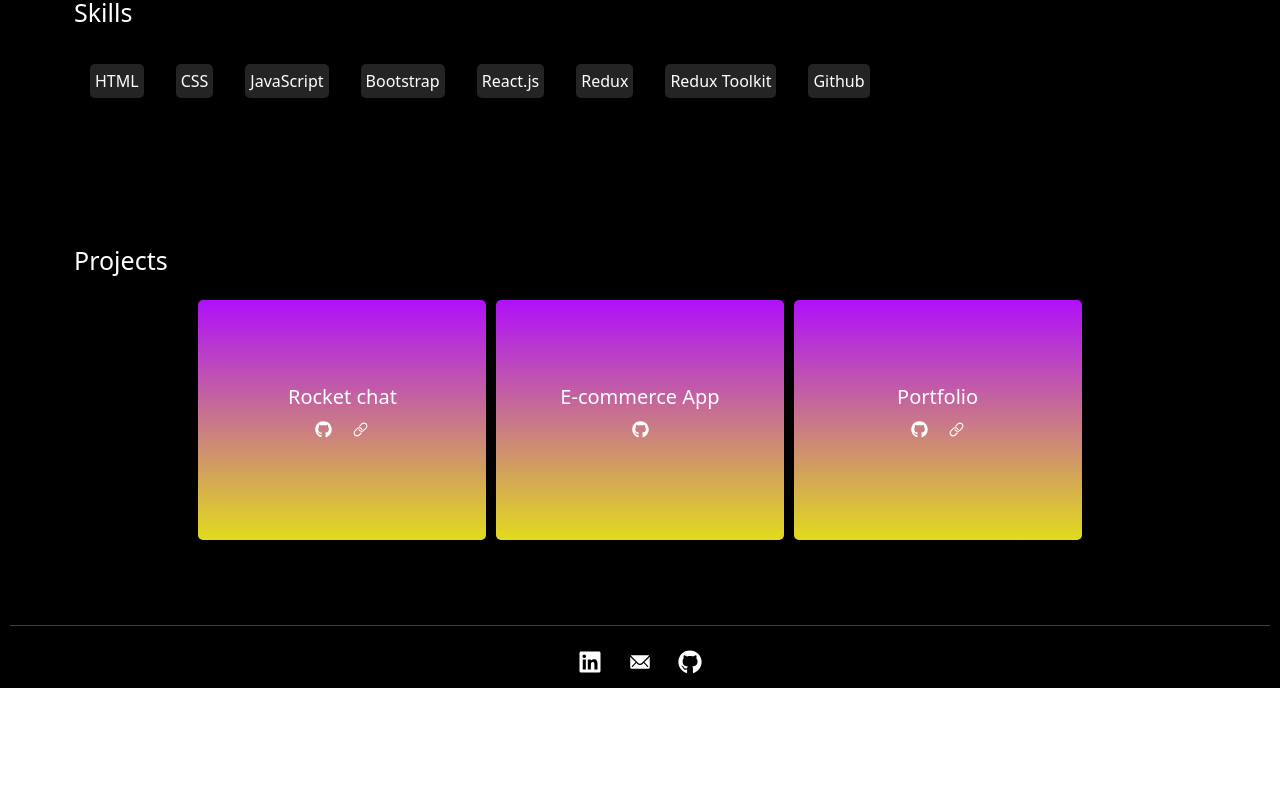
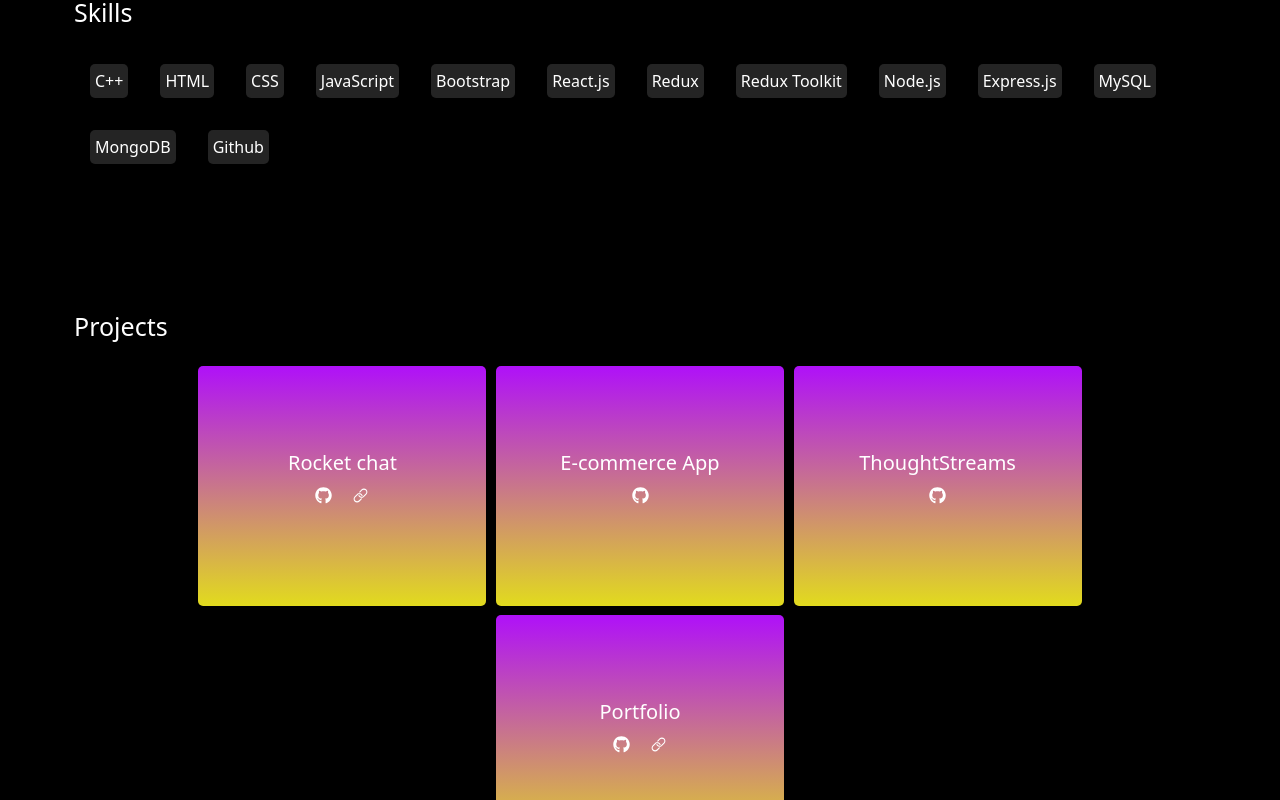
Before and after one commit to DIPAK954/my_portfolio, a React (Vite) app: page /Projects in a window 1280 px wide. Shown: the part 1340-2140 px from the top of the page. Before the commit the page ends 2028 px from the top, so only its background shows below. Built offline with nearby package versions, Linux system fonts and the light colour scheme.

Commit message:
version 1.1

```diff
--- a/src/Component/Projects.jsx
+++ b/src/Component/Projects.jsx
@@ -27,6 +27,15 @@ const Projects = () => {
         </div>
         <div className="projects_inner">
           <p className="projects_name">
+            ThoughtStreams
+            <br></br>
+            <a href="https://github.com/DIPAK954/ThoughtStreams" target="_blank">
+              <FaGithub></FaGithub>
+            </a>
+          </p>
+        </div>
+        <div className="projects_inner">
+          <p className="projects_name">
             Portfolio
             <br></br>
             <a href="https://github.com/DIPAK954/my_portfolio" target="_blank">
--- a/src/Component/Skills.jsx
+++ b/src/Component/Skills.jsx
@@ -2,6 +2,7 @@ const Skills = () => {
   return <div className="skills" id="main_skills">
     <p id="skills">Skills</p>
     <div className="skill_main">
+        <div className="skill_inner">C++</div>
         <div className="skill_inner">HTML</div>
         <div className="skill_inner">CSS</div>
         <div className="skill_inner">JavaScript</div>
@@ -9,6 +10,10 @@ const Skills = () => {
         <div className="skill_inner">React.js</div>
         <div className="skill_inner">Redux</div>
         <div className="skill_inner">Redux Toolkit</div>
+        <div className="skill_inner">Node.js</div>
+        <div className="skill_inner">Express.js</div>
+        <div className="skill_inner">MySQL</div>
+        <div className="skill_inner">MongoDB</div>
         <div className="skill_inner">Github</div>
     </div>
   </div>;
```
